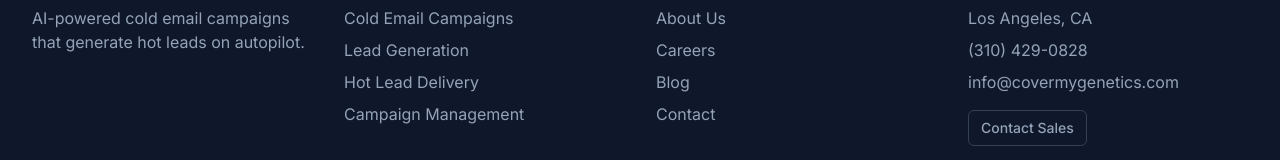
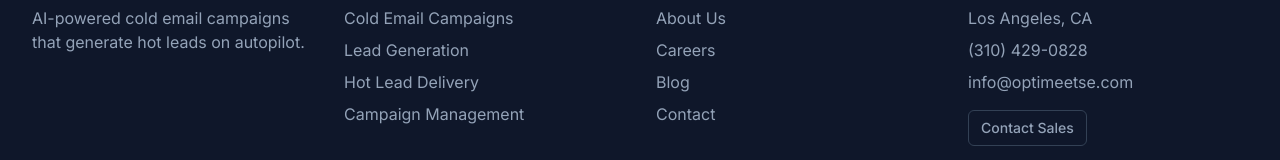
Before and after one commit to optimeetse/v0-optimize-optimeetse, a Next.js app: page / in a window 1280 px wide. Shown: the part 7063-7223 px from the top of the page. Built offline with nearby package versions, Linux system fonts and the light colour scheme.

Commit message:
fix: update contact email to info@optimeetse.com
Consistently use new email across website and modal.

Co-authored-by: null <216956293+optimeetse@users.noreply.github.com>

```diff
--- a/app/page.tsx
+++ b/app/page.tsx
@@ -601,7 +601,7 @@ export default function Home() {
               <h3 className="text-white text-lg font-semibold mb-4">Contact Us</h3>
               <p className="mb-2">Los Angeles, CA</p>
               <p className="mb-2">(310) 429-0828</p>
-              <p className="mb-4">info@covermygenetics.com</p>
+              <p className="mb-4">info@optimeetse.com</p>
               <Button variant="outline" size="sm" className="border-slate-700 hover:border-slate-600 bg-transparent">
                 Contact Sales
               </Button>
--- a/components/payment-modal.tsx
+++ b/components/payment-modal.tsx
@@ -158,7 +158,7 @@ export default function PaymentModal({ isOpen, onClose, packageType }: PaymentMo
             variant="outline"
             className="w-full bg-transparent"
             onClick={() =>
-              window.open("mailto:info@covermygenetics.com?subject=Invoice Request - " + currentPackage.name, "_blank")
+              window.open("mailto:info@optimeetse.com?subject=Invoice Request - " + currentPackage.name, "_blank")
             }
           >
             <FileText className="mr-2 h-4 w-4" />
```
